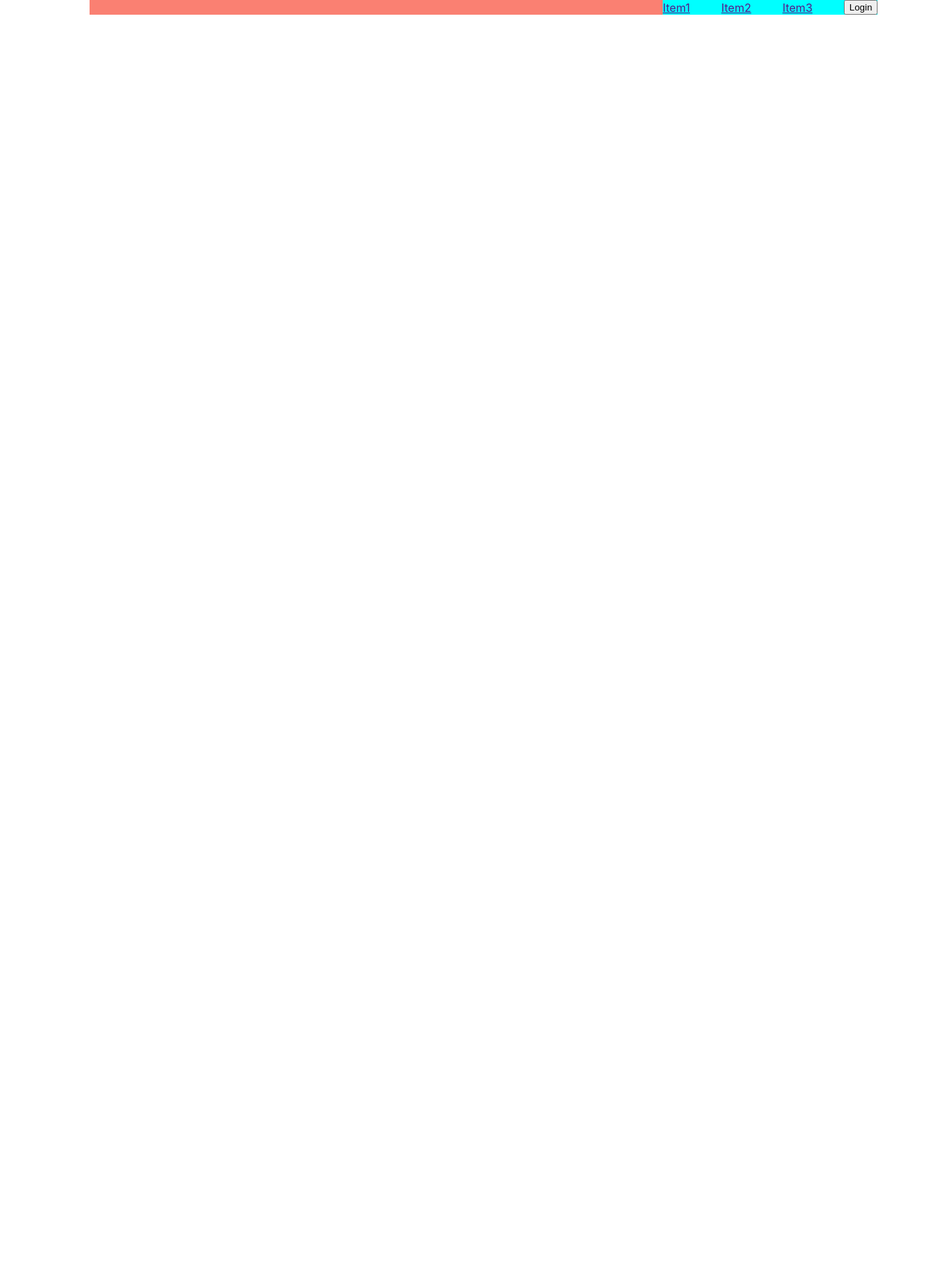
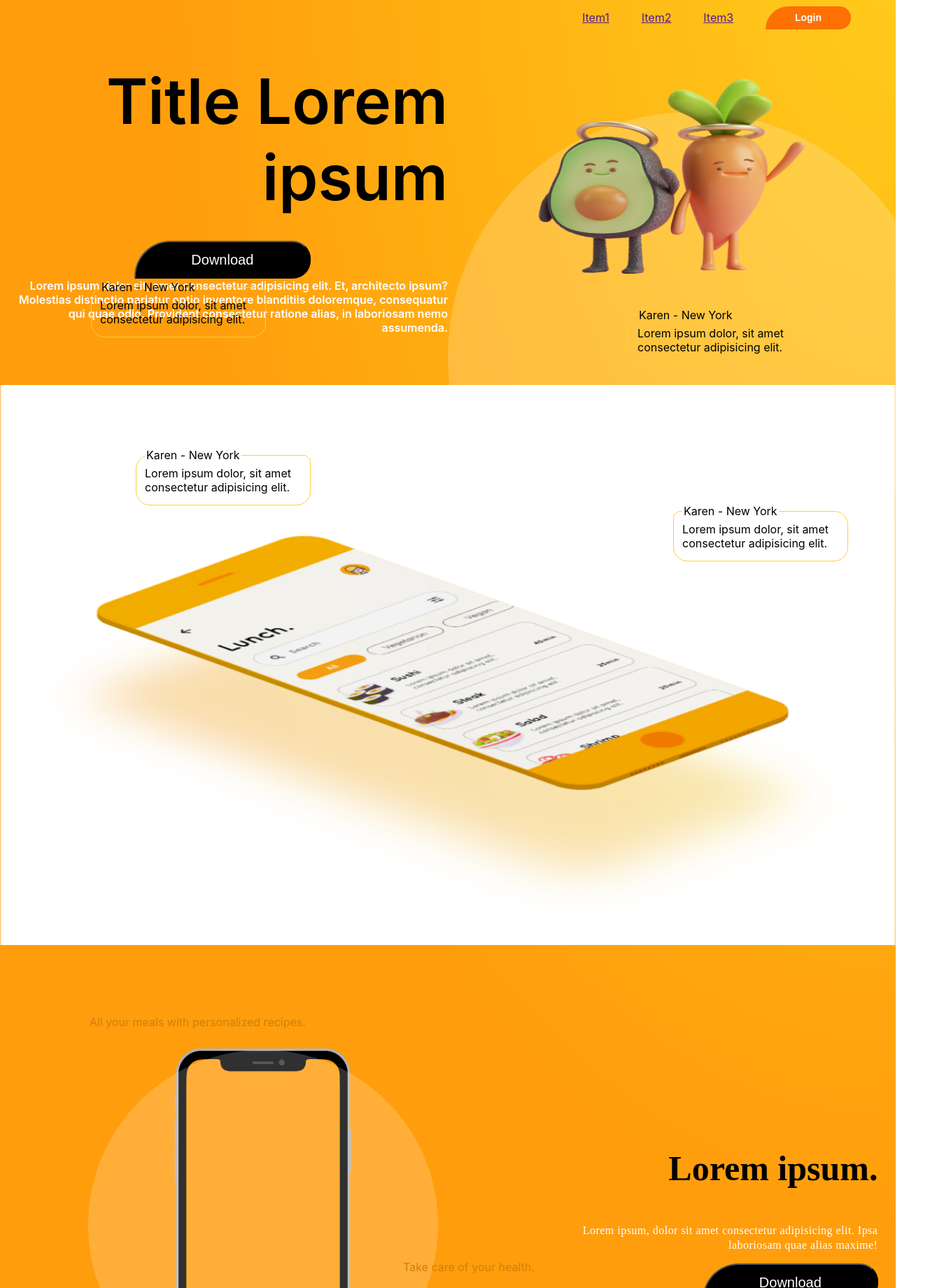
Before and after one commit to iamelemir/foonkie, a React (Create React App) app: page / in a window 1280 px wide. Shown: the top 1840 px of the page at 70% size, 1339 px wide, since content can reach past the window. Before the commit the page ends 800 px from the top, so only its background shows below. Built offline with nearby package versions, Linux system fonts and the light colour scheme.

Commit message:
change pc

```diff
--- a/src/components/home.js
+++ b/src/components/home.js
@@ -1,10 +1,70 @@
 import '../css/home.css';
-
+import frutas from '../images/frutas.png'
 
 function Home() {
     return (
-        <div className="sectionNav">
+        <div className='container'>
             <Nav />
+            <div className='boxOne'>
+                <div className='boxOneFrist'>
+                    <p> Title Lorem ipsum</p>
+                    <p>
+                        Lorem ipsum dolor sit, amet consectetur adipisicing elit. Et, architecto ipsum? Molestias distinctio pariatur optio inventore blanditiis doloremque, consequatur qui quae odio. Provident consectetur ratione alias, in laboriosam nemo assumenda.
+                    </p>
+                </div>
+                <div className='boxOneSecond'>
+                    <div className='radianBox'>
+
+                    </div>
+                </div>
+            </div>
+            <img className='frutas' src={frutas} alt="" />
+            <div className='secondBox'>
+                <button className='downloaderButton'>Download</button>
+                <fieldset className='subBoxTwo'>
+                    <legend>Karen - New York</legend>
+                    <div >Lorem ipsum dolor, sit amet consectetur adipisicing elit.</div>
+                </fieldset>
+                <fieldset className='subBoxThree'>
+                    <legend>Karen - New York</legend>
+                    <div>Lorem ipsum dolor, sit amet consectetur adipisicing elit.</div>
+                </fieldset>
+
+                <fieldset className='subBoxFour'>
+                    <div>Lorem ipsum dolor, sit amet consectetur adipisicing elit.</div>
+                    <legend>Karen - New York</legend>
+                </fieldset>
+
+                <fieldset className='subBoxFive'>
+                    <div>Lorem ipsum dolor, sit amet consectetur adipisicing elit.</div>
+                    <legend>Karen - New York</legend>
+                </fieldset>
+            </div>
+            <div className='threeBox'>
+                <div className='threeBoxCircle'>
+                    <div className='circleTwo'>
+                        <div className='circleTwo1'>
+                            All your meals with personalized recipes.
+                        </div>
+                        <div className='circleTwo2'>Learn new ways to improve your health in your routine
+                        </div>
+                        <div className='circleTwo3'>
+                            Take care of your health.
+                        </div>
+                    </div>
+                </div>
+                <div className='threeBoxText'>
+                    <h1>
+                        Lorem ipsum.
+                    </h1>
+                    <p>
+                        Lorem ipsum, dolor sit amet consectetur adipisicing elit. Ipsa laboriosam quae alias maxime!
+                    </p>
+                    <button>
+                        Download
+                    </button>
+                </div>
+            </div>
         </div>
     )
 }
@@ -22,11 +82,14 @@ function Nav() {
             <a href="">
                 Item3
             </a>
-            <button>
+            <button className='loginButton'>
                 Login
             </button>
         </nav>
     )
 }
 
+
+
+
 export default Home;
--- a/src/css/home.css
+++ b/src/css/home.css
@@ -1,16 +1,232 @@
-.sectionNav {
-  width: 80%;
-  height: auto;
-  background-color: #fa8072;
-  position: absolute;
-  left: 10%;
+.container {
+  width: 100%;
+  margin-left: auto;
+  margin-right: auto;
+  background: radial-gradient(
+    82.69% 87.25% at 100% -4.5%,
+    #ffcc1c 0%,
+    #ff9d0c 100%
+  );
 }
 
 nav {
-  background-color: aqua;
-  margin-left: 80%;
+  z-index: 1000;
+  position: fixed;
+  top: 0;
+  margin-left: 65%;
   width: 30%;
+  height: 50px;
   display: flex;
   align-items: center;
   justify-content: space-between;
 }
+
+.loginButton {
+  background-color: #fd7003;
+  border: none;
+  width: 122px;
+  height: 33px;
+  color: #fff;
+  font-size: 14px;
+  font-weight: 700;
+  border-radius: 40px 20px 20px 0px;
+  cursor: pointer;
+}
+
+.frutas {
+  width: 30%;
+  height: 35%;
+  position: absolute;
+  top: 14%;
+  left: 60%;
+}
+
+.boxOne {
+  width: 100%;
+  height: 550px;
+  display: flex;
+}
+
+.boxOneFrist {
+  width: 50%;
+  height: 100%;
+  text-align: right;
+}
+
+.boxOneFrist :nth-child(1) {
+  font-weight: 600;
+  font-size: 90px;
+}
+
+.boxOneFrist :nth-child(2) {
+  font-weight: 600;
+  font-size: 16px;
+  color: #fff;
+}
+
+.boxOneSecond {
+  width: 50%;
+  height: 100%;
+  position: absolute;
+  left: 50%;
+  top: 20%;
+}
+
+.radianBox {
+  width: 699px;
+  height: 699px;
+  border-radius: 50%;
+  background-color: #fff;
+  opacity: 19%;
+}
+
+.secondBox {
+  width: 100%;
+  height: 800px;
+  background-image: url("../images/cell.png");
+  background-position: center;
+  background-repeat: no-repeat;
+  background-size: 100% 100%;
+}
+
+.subBoxTwo {
+  position: absolute;
+  left: 10%;
+  top: 50%;
+  width: 250px;
+  height: 82px;
+  border: 0.5px solid #ffcd3e;
+  box-sizing: border-box;
+  border-radius: 20px 10px 20px 20px;
+}
+
+.subBoxThree {
+  position: absolute;
+  left: 70%;
+  top: 55%;
+  width: 250px;
+  height: 82px;
+  border: 0.5px solid #ffcd3e;
+  box-sizing: border-box;
+  border-radius: 10px 20px 20px 20px;
+}
+
+.subBoxFour {
+  position: absolute;
+  left: 15%;
+  top: 80%;
+  width: 250px;
+
+  height: 82px;
+  border: 0.5px solid #ffcd3e;
+  box-sizing: border-box;
+  border-radius: 20px 10px 20px 20px;
+}
+
+.subBoxFive {
+  position: absolute;
+  left: 75%;
+  top: 90%;
+  width: 250px;
+
+  height: 82px;
+  border: 0.5px solid #ffcd3e;
+  box-sizing: border-box;
+  border-radius: 10px 20px 20px 20px;
+}
+
+.downloaderButton {
+  cursor: pointer;
+  position: absolute;
+  width: 251.66px;
+  height: 54.1px;
+  left: 15%;
+  top: 43%;
+  color: #fff;
+  background: #000000;
+  font-size: 20px;
+  border-radius: 100px 50px 50px 5px;
+}
+
+.threeBox {
+  width: 100%;
+  height: 800px;
+  display: flex;
+}
+
+.threeBoxCircle {
+  width: 60%;
+  height: 100%;
+  display: flex;
+  justify-content: center;
+  align-items: center;
+  background-image: url("../images/pngflow.com.png");
+  background-position: 50%;
+  background-repeat: no-repeat;
+}
+
+.circleTwo {
+  width: 500px;
+  height: 500px;
+  background-color: #fff;
+  border-radius: 50%;
+  opacity: 19%;
+}
+
+.threeBoxText {
+  text-align: right;
+  padding-right: 2%;
+  padding-top: 20%;
+  width: 40%;
+  height: 30%;
+  display: grid;
+  justify-content: center;
+  align-items: center;
+}
+
+.threeBoxText :nth-child(1) {
+  font-family: Pridi;
+  font-style: normal;
+  font-weight: 600;
+  font-size: 50px;
+  line-height: 58px;
+}
+.threeBoxText :nth-child(2) {
+  font-family: DM Sans;
+  font-style: normal;
+  font-weight: 500;
+  font-size: 16px;
+  line-height: 21px;
+  display: flex;
+  align-items: flex-end;
+  text-align: right;
+  letter-spacing: 0.48px;
+  color: #fff;
+}
+.threeBoxText :nth-child(3) {
+  width: 251.66px;
+  height: 54.1px;
+  color: #fff;
+  background: #000000;
+  font-size: 20px;
+  border-radius: 100px 50px 50px 5px;
+  margin-left: 50%;
+}
+
+.circleTwo1 {
+  position: absolute;
+  top: 1450px;
+  left: 10%;
+}
+
+.circleTwo2 {
+  position: absolute;
+  top: 2050px;
+  left: 7%;
+}
+
+.circleTwo3 {
+  position: absolute;
+  top: 1800px;
+  left: 45%;
+}
```
